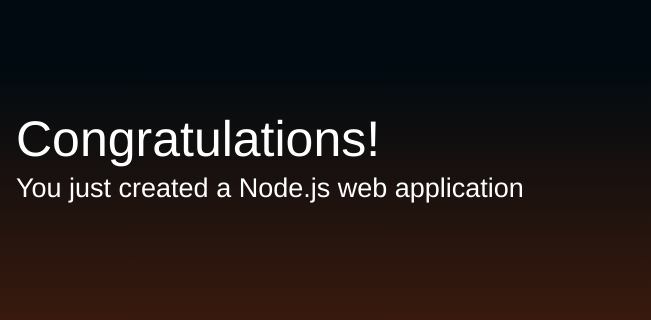
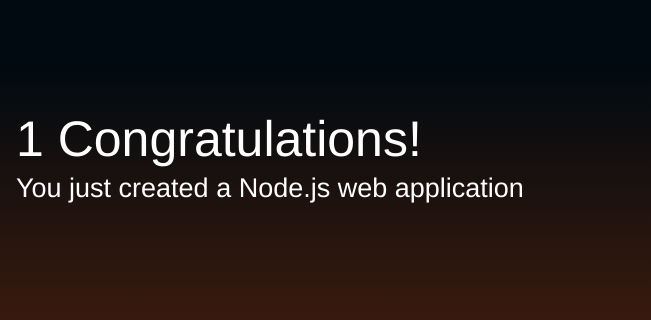
Before and after one commit to changtimwu/nodeci, a website: page public/index.html in a window 1280 px wide. Shown: the part 171-491 px from the top of the page, 629-1280 px from the left. Drawn offline with Linux system fonts and the light colour scheme.

Commit message:
trig CI/CD created by codestar

```diff
--- a/public/index.html
+++ b/public/index.html
@@ -58,7 +58,7 @@
         <div class="message">
             <a class="twitter-link" href="http://twitter.com/home/?status=I%20created%20a%20project%20with%20AWS%20CodeStar!%20%23AWS%20%23AWSCodeStar%20https%3A%2F%2Faws.amazon.com%2Fcodestar"><img src="assets/img/tweet.svg" /></a>
             <div class="text">
-                <h1>Congratulations!</h1>
+                <h1>1 Congratulations!</h1>
                 <h2>You just created a Node.js web application</h2>
             </div>
         </div>
```
